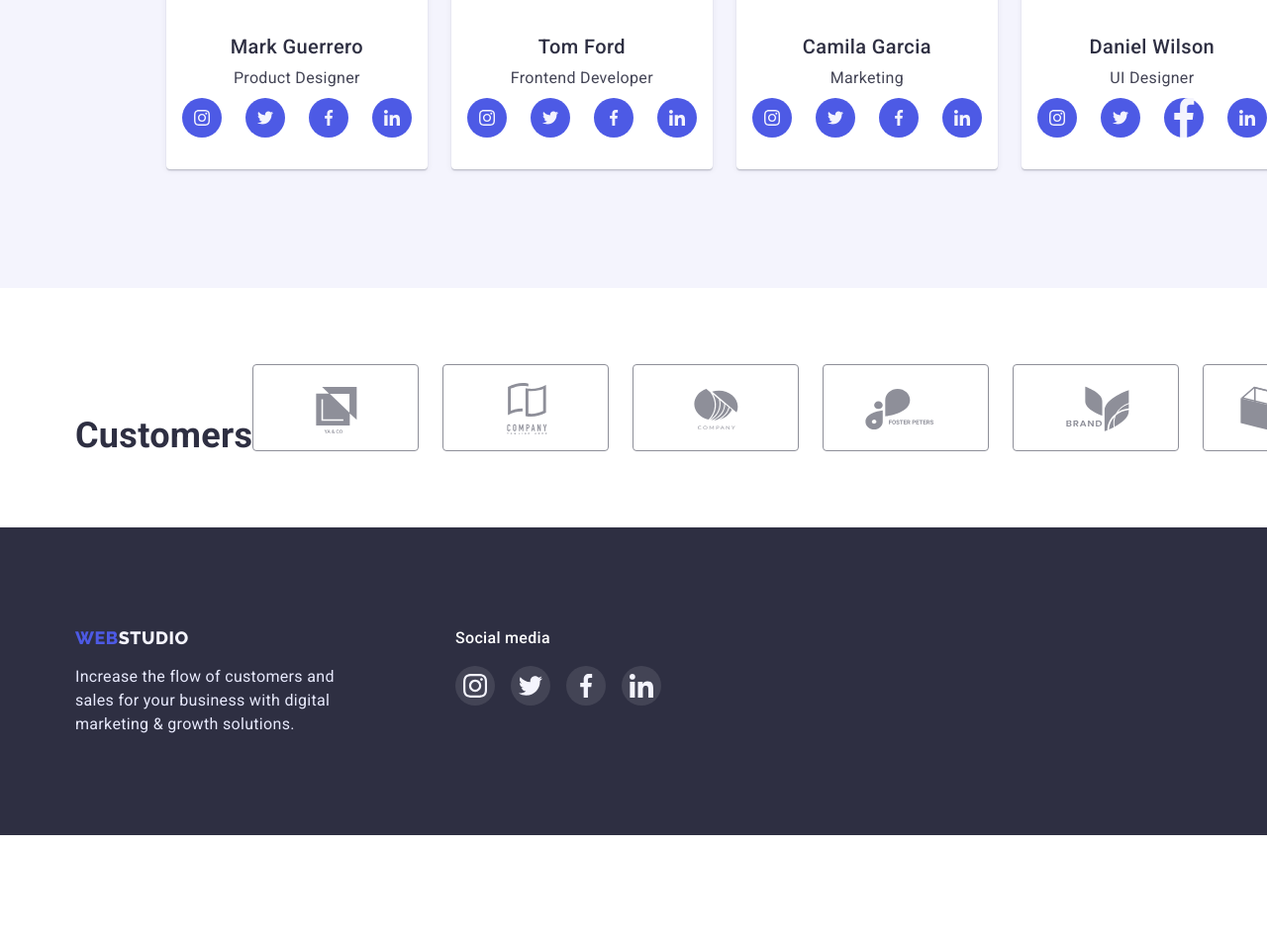
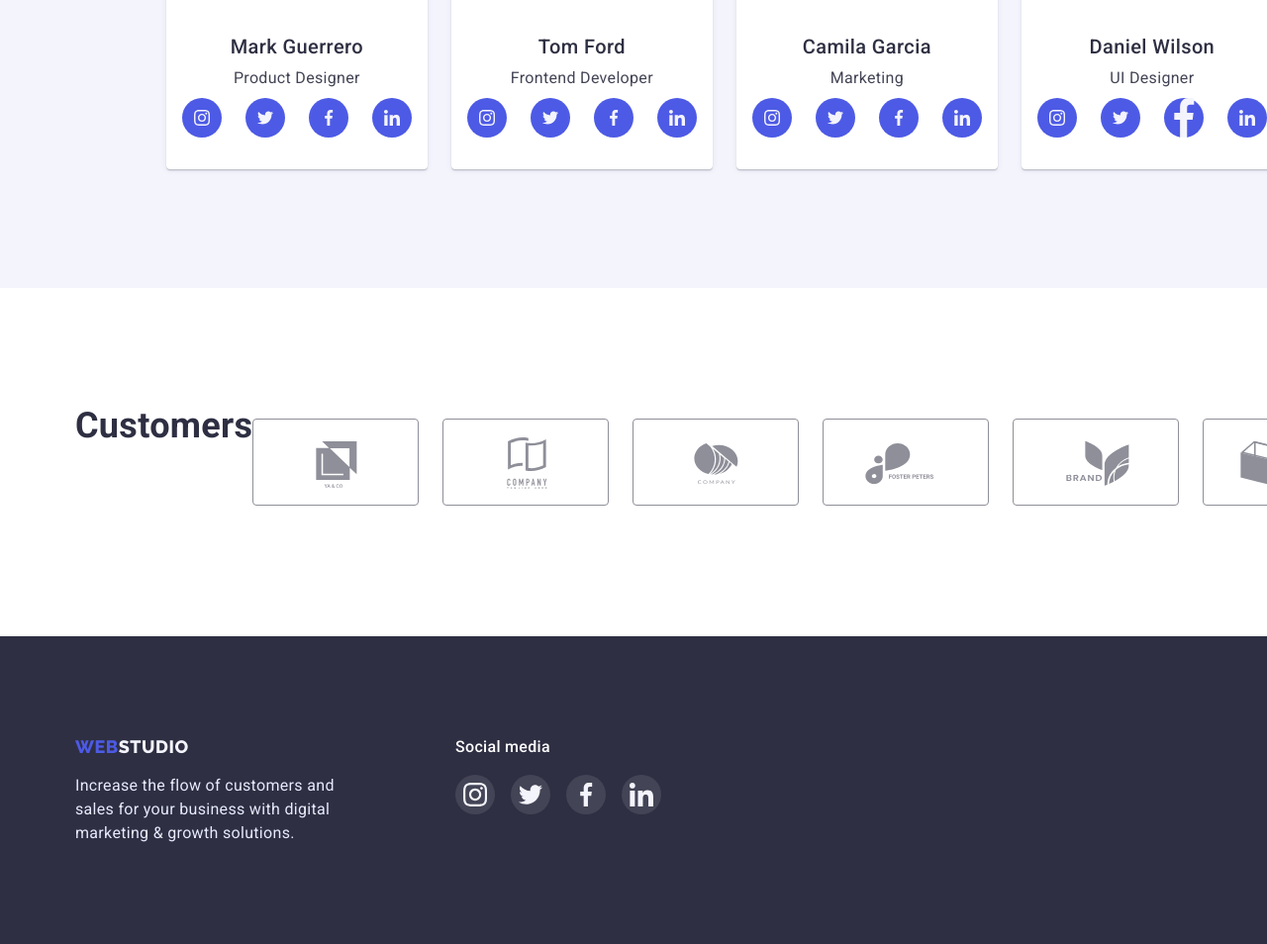
Before and after one commit to JuliaRedko/goit-homework-04, a plain HTML site: page index.html in a window 1280 px wide. Shown: the part 1987-2941 px from the top of the page at 99% size. Before the commit the page ends 2831 px from the top, so only its background shows below. Drawn offline with nearby package versions, Linux system fonts and the light colour scheme.

Commit message:
css style

```diff
--- a/css/stayle.css
+++ b/css/stayle.css
@@ -351,12 +351,15 @@ body {
 }
   /* Section 4 */
 
-.section-customers {}
+.section-customers {
+    padding-top: 120px;
+    padding-bottom: 120px;
+}
 
 .conteiner {}
 
 .title-customers {
-    padding-top: 130px;
+
     margin-bottom: 72px;
     font-weight: 700;
     font-size: 36px;
@@ -370,11 +373,6 @@ body {
     justify-content: center;
     align-items: center;
     gap: var(--basic-gap);
-
-
-        flex-direction: row;
-
-        padding: 0px;
 }
 
 .customers-logo {
```
